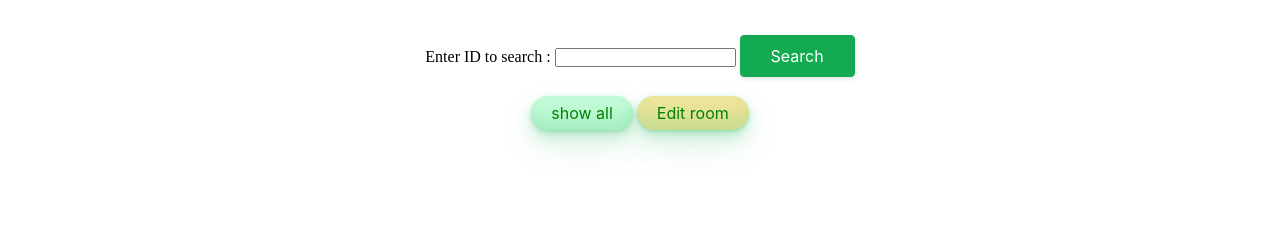
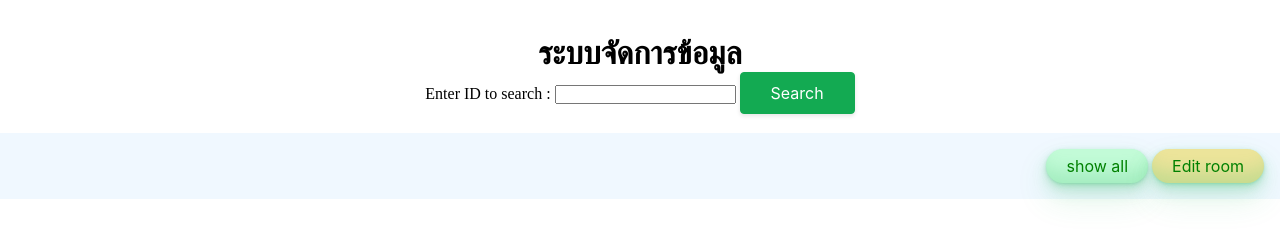
Before and after one commit to oOKaragaOo/ST211forFinal, a plain HTML site: page index.html in a window 1280 px wide. Drawn offline with Linux system fonts and the light colour scheme.

Commit message:
Update index.html
Edit design.

```diff
--- a/index.html
+++ b/index.html
@@ -8,23 +8,33 @@
     <link rel="stylesheet" href="buttom.css">
 </head>
 <body>
-    <div id = "nav">
-        <label for="searchInput">Enter ID to search :</label>
-        <input type="text" id="searchInput">
-        <button class="button-37" onclick="searchAndDisplay()">Search</button>
-
+    <div id="container">
+        <div id = "nav">
+            <div id="right">
+                <h1>ระบบจัดการข้อมูล</h1>
+            </div>
+            <div id="left">
+                <label for="searchInput">Enter ID to search :</label>
+                <input type="text" id="searchInput">
+                <button class="button-37" onclick="searchAndDisplay()">Search</button>
+            </div>
+        </div>
+        <div style="text-align: end; background-color: aliceblue; padding: 1rem; ">
+            <button class="button-33"  onclick="displayAll()">
+                show all</button>
+            <button class="button-33" style="background-color: rgb(236, 228, 154);" onclick="showInsertPopup()">
+                Edit room</button>
+        </div>
+        <div id="output">
+            <!-- List room -->
+        </div>
     </div>
-    <div style="text-align: center; ">
-        <button class="button-33"  onclick="displayAll()">show all</button>
-        <button class="button-33" style="background-color: rgb(236, 228, 154);" onclick="showInsertPopup()">Edit room</button>
-    </div>
-    <div id="output"></div>
-
 
     <!-- Popup for Insert -->
     <div class="popup" id="insertPopup">
         <div class="popup-content">
-            <span class="close" onclick="closeInsertPopup()">&times;</span>
+            <div style="text-align: center;">แก้ไขข้อมูล</div>
+            <span  style="width: 10px;" class="close" onclick="closeInsertPopup()">&times;</span>
             <label for="insertKey">Key:</label>
             <input type="text" id="insertKey">
             <label for="insertStatus">Status:</label>
```
